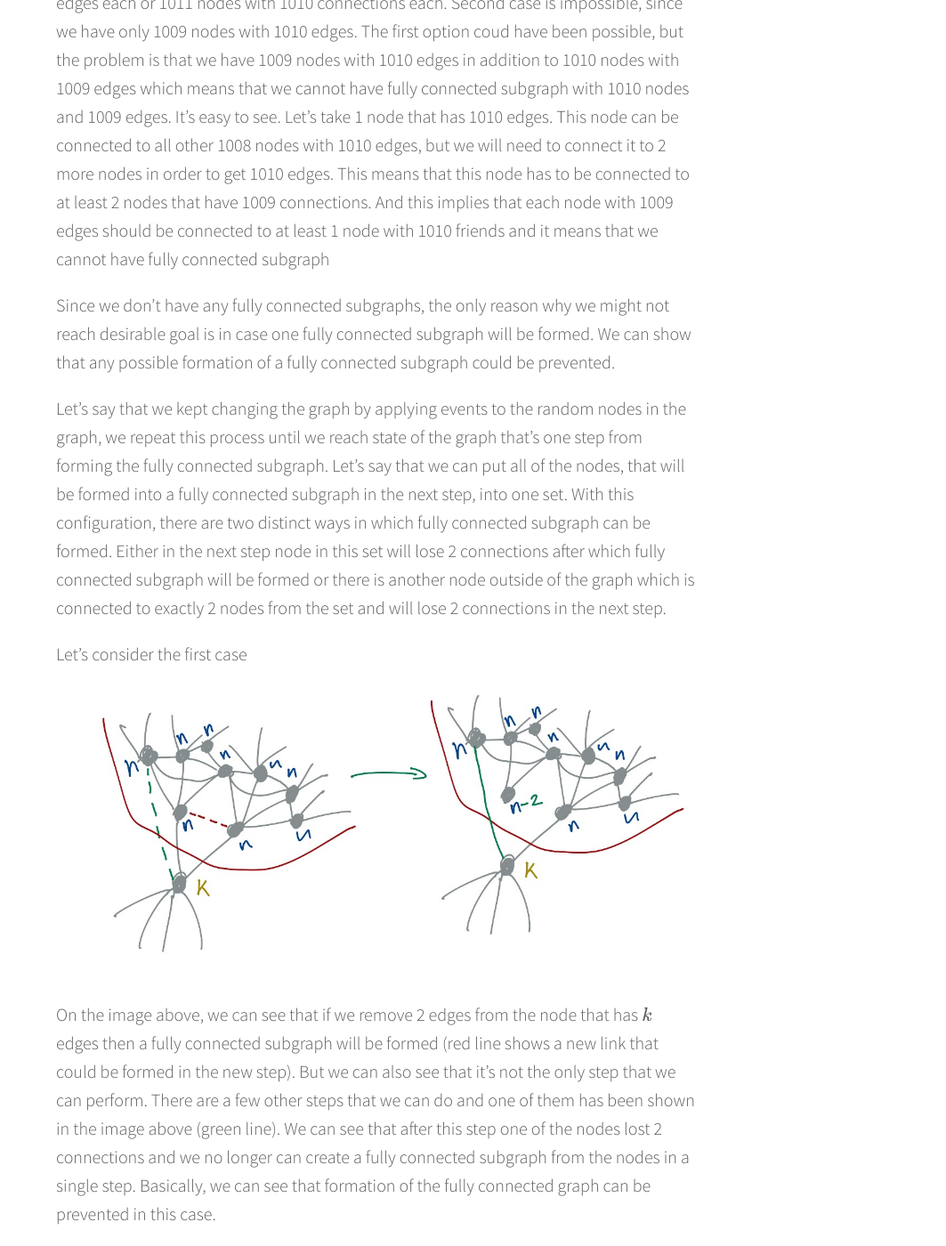
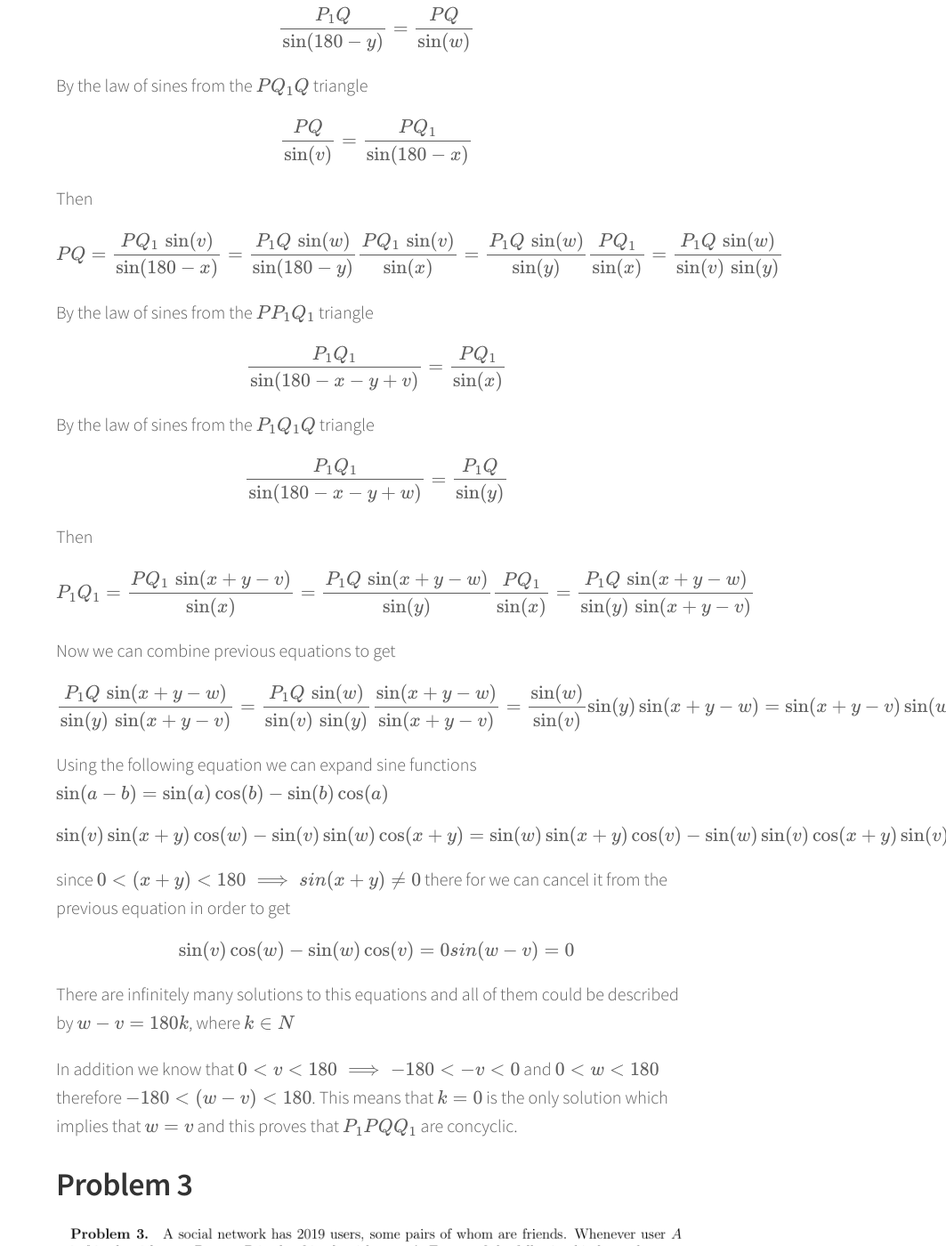
Before and after one commit to itdxer/blog.itdxer.com, a Jekyll site: the page built from _posts/2020-02-09-solutions-for-the-imo-2019-problems.md, in a window 1280 px wide and 1400 px high, scrolled down 3646 px. Shown: the whole window at 89% size, without its empty margins (217-1280 px from the left). Built offline with Jekyll 4.4.1, drawn with Linux system fonts in a browser that asks for light colours; nearby versions of some CDN libraries; formulas are drawn with MathJax 3; comment, search, counter and statistics services are not loaded; some of the changed text lies outside the part shown.

Commit message:
added solution to the 2nd problem

```diff
--- a/_posts/2020-02-09-solutions-for-the-imo-2019-problems.md
+++ b/_posts/2020-02-09-solutions-for-the-imo-2019-problems.md
@@ -114,7 +114,152 @@
 
 ### Solution
 
-[WORK IN PROGRESS]
+There are 2 different ways where \\(PQ\\) can be located and each location
+produces slightly different solutions. We will ignore case where \\(P=Q\\) since
+in this way we won't count them as a line that's parallel to \\(AB\\), although
+it will still count as a solution since \\(PP_1Q_1\\) is a triangle and any
+triangle is concyclic.
+
+Since \\(AA_1\\) and \\(BB_1\\) intersect (let's call this intersection point
+\\(O\\)) we can consider 2 main cases. First case is when \\(PQ\\) is closer to
+\\(AB\\) compare to the \\(O\\) (if we compare their shortest distances) and
+second case is just the opposite one.
+
+**Let's consider first case**
+
+[ADD IMAGE]
+
+Let's say
+
+$$
+\angle CBA = \angle CQ_1Q = b \\
+\angle BAC = \angle PP_1C = a \\
+$$
+
+$$
+\angle ABP_1 = y \implies \angle AB_1B = 180 - a - y \implies \angle ACP_1 = y
+$$
+
+since \\(\angle ACP_1 = \angle ABP_1\\) then \\( ABCP_1\\) are concyclic
+
+
+
+$$
+\angle BAQ = x \implies \angle AA_1B = 180 - b - x = \angle Q_1A_1C \implies
+\angle A_1QC = x
+$$
+
+since \\(\angle A_1QC = \angle BAQ\\) then \\( ABQ_1C \\) are concyclic
+
+Now we can see that
+
+1. \\(\angle AP_1B = \angle ACB\\), becase  \\( ABCP_1\\) are concyclic
+2. \\(\angle AC_1A = \angle ACB\\), becase  \\( ABQ_1C \\) are concyclic
+
+This implies that \\(\angle AP_1B = \angle BQ_1A\\) and it means that
+\\(ABQ_1P_1\\) are concyclic
+
+And finally, we can see that \\(\angle QPP_1 = \angle QQ_1P = y\\) which implies
+that \\(QPQ_1P_1\\) are concyclic.
+
+**Let's consider second case**
+
+[ADD IMAGE]
+
+Let's say
+
+$$
+\angle ABP_1 = \angle AQ_1P_1 = \angle BPQ = y \\
+\angle BAQ = \angle BP_1Q_1 = \angle AQP = x \\
+\angle QQ_1P = v \\
+\angle PP_1Q = w \\
+$$
+
+From this we can see that
+
+$$
+\angle PQQ_1 = 180 - x \implies \angle QPQ_1 = x - v \\
+\angle P_1PQ_1 = 180 - x - y + v \\
+\\
+\angle QPP_1 = 180 - y \implies \angle PQP_1 = y - w \\
+\angle PQQ_1 = 180 - x - y + w
+$$
+
+By the law of sines from the \\(PP_1Q\\) triangle
+
+$$
+\frac{P_1Q}{\sin(180-y)}=\frac{PQ}{\sin(w)}
+$$
+
+By the law of sines from the \\(PQ_1Q\\) triangle
+
+$$
+\frac{PQ}{\sin(v)}=\frac{PQ_1}{\sin(180 - x)}
+$$
+
+Then
+
+$$
+PQ = \frac{PQ_1 \, \sin(v)}{\sin(180 - x)} = \frac{P_1Q \, \sin(w)}{\sin(180-y)}
+\\
+\frac{PQ_1 \, \sin(v)}{\sin(x)} = \frac{P_1Q \, \sin(w)}{\sin(y)} \\
+\frac{PQ_1}{\sin(x)} = \frac{P_1Q \, \sin(w)}{\sin(v) \, \sin(y)}
+$$
+
+By the law of sines from the \\(PP_1Q_1\\) triangle
+
+$$
+\frac{P_1Q_1}{\sin(180-x-y+v)}=\frac{PQ_1}{\sin(x)}
+$$
+
+By the law of sines from the \\(P_1Q_1Q\\) triangle
+
+$$
+\frac{P_1Q_1}{\sin(180-x-y+w)}=\frac{P_1Q}{\sin(y)}
+$$
+
+Then
+
+$$
+P_1Q_1 = \frac{PQ_1 \, \sin(x + y - v)}{\sin(x)} = \frac{P_1Q \, \sin(x + y -
+w)}{\sin(y)} \\
+\frac{PQ_1}{\sin(x)} = \frac{P_1Q \, \sin(x + y - w)}{\sin(y) \, \sin(x + y -
+v)} \\
+$$
+
+Now we can combine previous equations to get
+
+$$
+\frac{P_1Q \, \sin(x + y - w)}{\sin(y) \, \sin(x + y - v)} = \frac{P_1Q \,
+\sin(w)}{\sin(v) \, \sin(y)} \\
+\frac{\sin(x + y - w)}{\sin(x + y - v)} = \frac{\sin(w)}{\sin(v)} \\
+\sin(y)\sin(x + y - w) = \sin(x + y - v) \sin(w)
+$$
+
+Using the following equation we can expand sine functions \\(\sin(a - b) =
+\sin(a)\cos(b) - \sin(b)\cos(a)\\)
+
+$$
+\sin(v)\sin(x+y)\cos(w) - \sin(v)\sin(w)\cos(x+y) = \sin(w)\sin(x+y)\cos(v) -
+\sin(w)\sin(v)\cos(x+y) \\
+\sin(v)\sin(x+y)\cos(w) = \sin(w)\sin(x+y)\cos(v)
+$$
+
+since \\(0 \lt (x + y) \lt 180 \implies sin(x+y) \ne 0\\) there for we can
+cancel it from the previous equation in order to get
+
+$$
+\sin(v)\cos(w) - \sin(w)\cos(v) = 0 \\
+sin(w - v) = 0
+$$
+
+There are infinitely many solutions to this equations and all of them could be
+described by \\(w - v = 180k\\), where \\(k \in N\\)
+
+In addition we know that \\(0 \lt v \lt 180 \implies -180 \lt -v \lt 0 \\) and
+\\(0 \lt w \lt 180\\) therefore \\(-180 \lt (w - v) \lt 180\\). This means that
+\\(k=0\\) is the only solution which implies that \\(w=v\\) and this proves that
+\\(P_1PQQ_1\\) are concyclic.
 
 ## Problem 3
 
```
Also changed, not shown: 1 other file.
